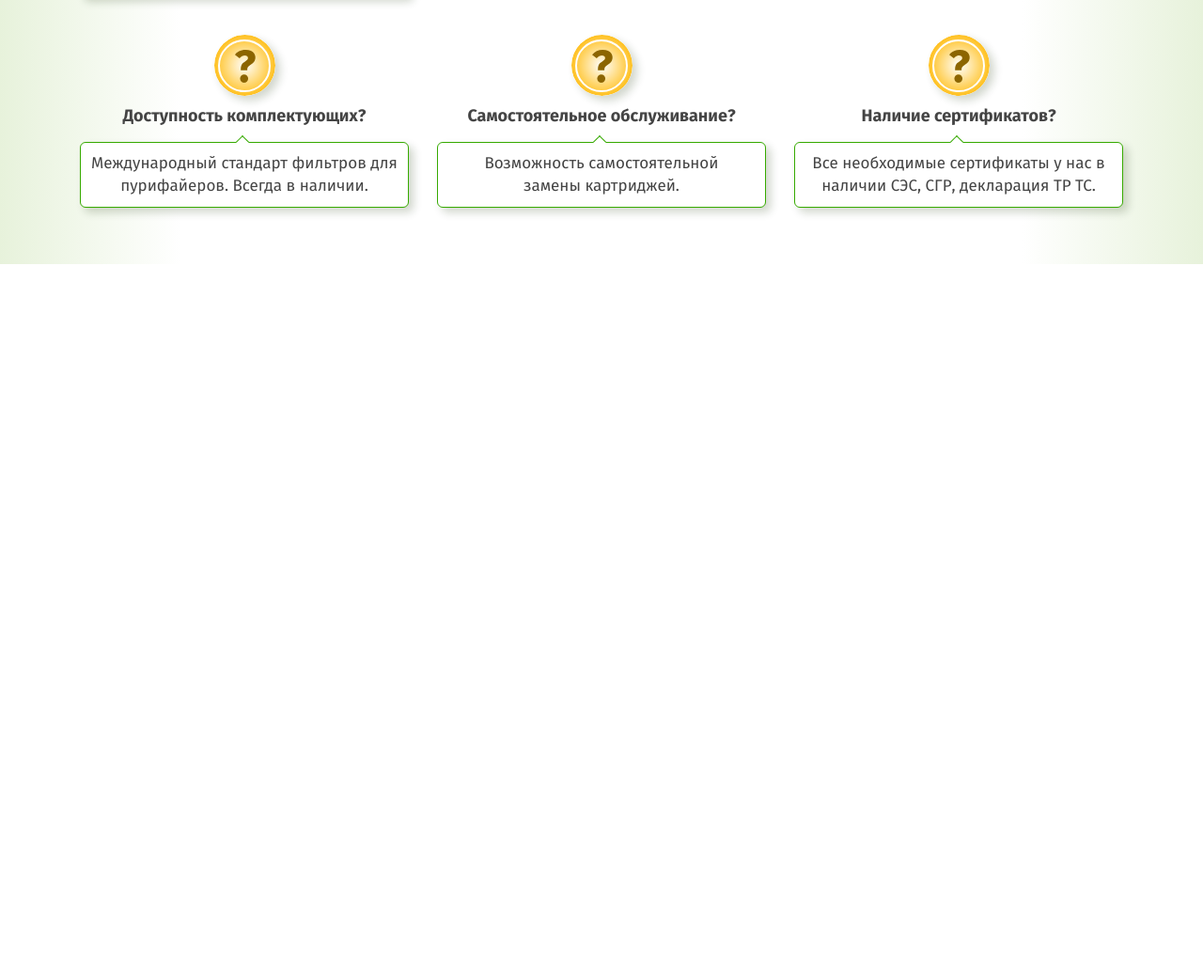
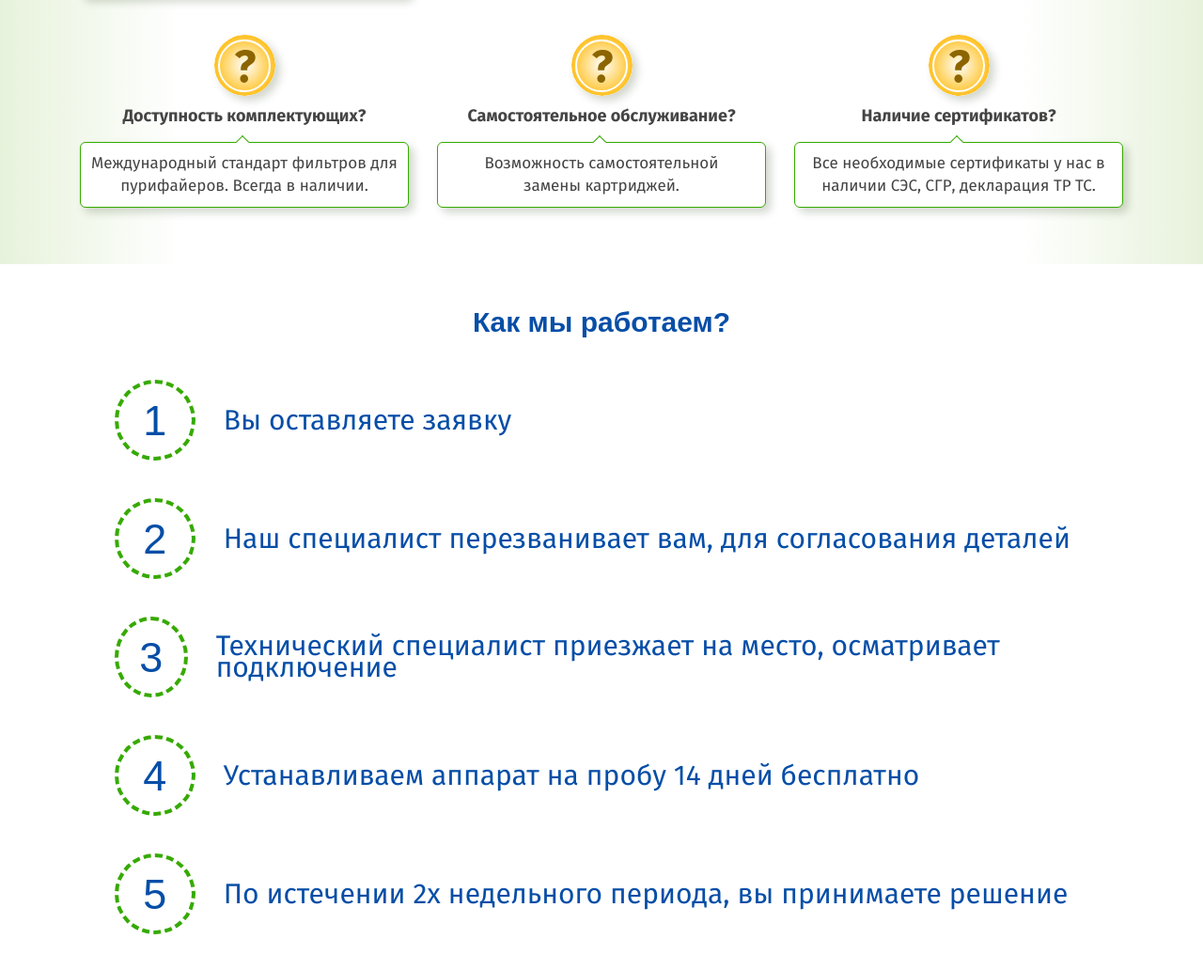
Before and after one commit to jurasiq/inlinewater, a plain HTML site: page index.html in a window 1280 px wide. Shown: the part 3333-4365 px from the top of the page at 94% size. Before the commit the page ends 3614 px from the top, so only its background shows below. Drawn offline with Linux system fonts and the light colour scheme; a web font is replaced by a local one.

Commit message:
Stages layout

```diff
--- a/index.html
+++ b/index.html
@@ -17,7 +17,9 @@
 	<link rel="stylesheet" href="css/main.min.css">
 	<link rel="stylesheet" href="css/fontello.css">
 
-	<link href="https://fonts.googleapis.com/css2?family=Fira+Sans+Condensed:wght@700&family=Fira+Sans:ital,wght@0,400;0,700;1,400&display=swap" rel="stylesheet">
+	<link
+		href="https://fonts.googleapis.com/css2?family=Fira+Sans+Condensed:wght@700&family=Fira+Sans:ital,wght@0,400;0,700;1,400&display=swap"
+		rel="stylesheet">
 </head>
 
 <body>
@@ -200,11 +202,21 @@
 					<h3 class="h3 model-name">Пурифайер A-60 U4L</h3>
 					<div class="model-image"><img src="img/catalog/a60-u4l.png" alt="a60-u4l"></div>
 					<ul class="model-parametr">
-						<li><span>Производитель:</span><p>Южная Корея</p></li>
-						<li><span>Охлаждение:</span><p>7 л/ч (~5-10 C°)</p></li>
-						<li><span>Нагрев:</span><p>15 л/ч (~87-92 С°)</p></li>
-						<li><span>Энергопотребление:</span><p>900 Вт</p></li>
-						<li><span>Габариты:</span><p>347 х 320 х 1050</p></li>
+						<li><span>Производитель:</span>
+							<p>Южная Корея</p>
+						</li>
+						<li><span>Охлаждение:</span>
+							<p>7 л/ч (~5-10 C°)</p>
+						</li>
+						<li><span>Нагрев:</span>
+							<p>15 л/ч (~87-92 С°)</p>
+						</li>
+						<li><span>Энергопотребление:</span>
+							<p>900 Вт</p>
+						</li>
+						<li><span>Габариты:</span>
+							<p>347 х 320 х 1050</p>
+						</li>
 					</ul>
 					<div class="order">
 						<span class="rent">14 дней на пробу</span>
@@ -216,11 +228,21 @@
 					<h3 class="h3 model-name">Пурифайер A-60 U4L</h3>
 					<div class="model-image"><img src="img/catalog/a60-u4l.png" alt="a60-u4l"></div>
 					<ul class="model-parametr">
-						<li><span>Производитель:</span><p>Южная Корея</p></li>
-						<li><span>Охлаждение:</span><p>7 л/ч (~5-10 C°)</p></li>
-						<li><span>Нагрев:</span><p>15 л/ч (~87-92 С°)</p></li>
-						<li><span>Энергопотребление:</span><p>900 Вт</p></li>
-						<li><span>Габариты:</span><p>347 х 320 х 1050</p></li>
+						<li><span>Производитель:</span>
+							<p>Южная Корея</p>
+						</li>
+						<li><span>Охлаждение:</span>
+							<p>7 л/ч (~5-10 C°)</p>
+						</li>
+						<li><span>Нагрев:</span>
+							<p>15 л/ч (~87-92 С°)</p>
+						</li>
+						<li><span>Энергопотребление:</span>
+							<p>900 Вт</p>
+						</li>
+						<li><span>Габариты:</span>
+							<p>347 х 320 х 1050</p>
+						</li>
 					</ul>
 					<div class="order">
 						<span class="rent">14 дней на пробу</span>
@@ -232,11 +254,21 @@
 					<h3 class="h3 model-name">Пурифайер A-60 U4L</h3>
 					<div class="model-image"><img src="img/catalog/a60-u4l.png" alt="a60-u4l"></div>
 					<ul class="model-parametr">
-						<li><span>Производитель:</span><p>Южная Корея</p></li>
-						<li><span>Охлаждение:</span><p>7 л/ч (~5-10 C°)</p></li>
-						<li><span>Нагрев:</span><p>15 л/ч (~87-92 С°)</p></li>
-						<li><span>Энергопотребление:</span><p>900 Вт</p></li>
-						<li><span>Габариты:</span><p>347 х 320 х 1050</p></li>
+						<li><span>Производитель:</span>
+							<p>Южная Корея</p>
+						</li>
+						<li><span>Охлаждение:</span>
+							<p>7 л/ч (~5-10 C°)</p>
+						</li>
+						<li><span>Нагрев:</span>
+							<p>15 л/ч (~87-92 С°)</p>
+						</li>
+						<li><span>Энергопотребление:</span>
+							<p>900 Вт</p>
+						</li>
+						<li><span>Габариты:</span>
+							<p>347 х 320 х 1050</p>
+						</li>
 					</ul>
 					<div class="order">
 						<span class="rent">14 дней на пробу</span>
@@ -248,11 +280,21 @@
 					<h3 class="h3 model-name">Пурифайер A-60 U4L</h3>
 					<div class="model-image"><img src="img/catalog/a60-u4l.png" alt="a60-u4l"></div>
 					<ul class="model-parametr">
-						<li><span>Производитель:</span><p>Южная Корея</p></li>
-						<li><span>Охлаждение:</span><p>7 л/ч (~5-10 C°)</p></li>
-						<li><span>Нагрев:</span><p>15 л/ч (~87-92 С°)</p></li>
-						<li><span>Энергопотребление:</span><p>900 Вт</p></li>
-						<li><span>Габариты:</span><p>347 х 320 х 1050</p></li>
+						<li><span>Производитель:</span>
+							<p>Южная Корея</p>
+						</li>
+						<li><span>Охлаждение:</span>
+							<p>7 л/ч (~5-10 C°)</p>
+						</li>
+						<li><span>Нагрев:</span>
+							<p>15 л/ч (~87-92 С°)</p>
+						</li>
+						<li><span>Энергопотребление:</span>
+							<p>900 Вт</p>
+						</li>
+						<li><span>Габариты:</span>
+							<p>347 х 320 х 1050</p>
+						</li>
 					</ul>
 					<div class="order">
 						<span class="rent">14 дней на пробу</span>
@@ -264,11 +306,21 @@
 					<h3 class="h3 model-name">Пурифайер A-60 U4L</h3>
 					<div class="model-image"><img src="img/catalog/a60-u4l.png" alt="a60-u4l"></div>
 					<ul class="model-parametr">
-						<li><span>Производитель:</span><p>Южная Корея</p></li>
-						<li><span>Охлаждение:</span><p>7 л/ч (~5-10 C°)</p></li>
-						<li><span>Нагрев:</span><p>15 л/ч (~87-92 С°)</p></li>
-						<li><span>Энергопотребление:</span><p>900 Вт</p></li>
-						<li><span>Габариты:</span><p>347 х 320 х 1050</p></li>
+						<li><span>Производитель:</span>
+							<p>Южная Корея</p>
+						</li>
+						<li><span>Охлаждение:</span>
+							<p>7 л/ч (~5-10 C°)</p>
+						</li>
+						<li><span>Нагрев:</span>
+							<p>15 л/ч (~87-92 С°)</p>
+						</li>
+						<li><span>Энергопотребление:</span>
+							<p>900 Вт</p>
+						</li>
+						<li><span>Габариты:</span>
+							<p>347 х 320 х 1050</p>
+						</li>
 					</ul>
 					<div class="order">
 						<span class="rent">14 дней на пробу</span>
@@ -287,7 +339,8 @@
 						<div class="question-item">
 							<img src="img/icons/question.svg" alt="Вопрос">
 							<h4 class="h4">Сложное подключение?</h4>
-							<p class="answer">Не переживайте! <br>Простое и легкое подключение <br>с помощью сверхпрочной полипропиленовой трубки <br>диаметром 8 мм.</p>
+							<p class="answer">Не переживайте! <br>Простое и легкое подключение <br>с помощью сверхпрочной
+								полипропиленовой трубки <br>диаметром 8 мм.</p>
 						</div>
 					</div>
 					<div class="col-10 col-md-6 col-lg-4">
@@ -301,7 +354,8 @@
 						<div class="question-item">
 							<img src="img/icons/question.svg" alt="Вопрос">
 							<h4 class="h4">Каково качество воды?</h4>
-							<p class="answer">Вода прошедшая через наши фильтры соответствует всем нормам санпина. Протоколы испытаний прилагаются.</p>
+							<p class="answer">Вода прошедшая через наши фильтры соответствует всем нормам санпина. Протоколы испытаний
+								прилагаются.</p>
 						</div>
 					</div>
 					<div class="col-10 col-md-6 col-lg-4">
@@ -329,6 +383,47 @@
 			</div>
 		</section>
 
+		<section class="st stages">
+			<h2 class="h2">Как мы работаем?</h2>
+			<div class="stages-wrap">
+				<div class="container-fluid">
+					<div class="row justify-content-center">
+						<div class="col-10">
+							<div class="stage-item">
+								<div class="stage-item_icon">1</div>
+								<div class="stage-item_description">Вы оставляете заявку</div>
+							</div>
+						</div>
+						<div class="col-10">
+							<div class="stage-item">
+								<div class="stage-item_icon">2</div>
+								<div class="stage-item_description">Наш специалист перезванивает вам, для согласования деталей</div>
+							</div>
+						</div>
+						<div class="col-10">
+							<div class="stage-item">
+								<div class="stage-item_icon">3</div>
+								<div class="stage-item_description">Технический специалист приезжает на место, осматривает подключение
+								</div>
+							</div>
+						</div>
+						<div class="col-10">
+							<div class="stage-item">
+								<div class="stage-item_icon">4</div>
+								<div class="stage-item_description">Устанавливаем аппарат на пробу 14 дней бесплатно</div>
+							</div>
+						</div>
+						<div class="col-10">
+							<div class="stage-item">
+								<div class="stage-item_icon">5</div>
+								<div class="stage-item_description">По истечении 2х недельного периода, вы принимаете решение</div>
+							</div>
+						</div>
+					</div>
+				</div>
+			</div>
+		</section>
+
 	</div>
 
 	<!--Vendor scripts-->
--- /dev/null
+++ b/sass/_stages.sass
@@ -0,0 +1,20 @@
+.stage-item
+  display: flex
+  justify-content: start
+  align-items: center
+  margin: 2rem 0
+  &_icon
+    display: flex
+    justify-content: center
+    align-items: center
+    width: 86px
+    height: 86px
+    font-size: 4.5rem
+    font-family: 'Fira Sans Condensed', sans-serif
+    border: 4px dashed $green
+    border-radius: 50%
+    color: $dark-blue
+    margin-right: 3rem
+  &_description
+    color: $dark-blue
+    font-size: 3rem
--- a/sass/main.sass
+++ b/sass/main.sass
@@ -100,3 +100,4 @@ button:active, button:focus, button:hover
 @import howwork
 @import catalog
 @import questions
+@import stages
```
Also changed, not shown: css/main.css, css/main.min.css, 2 other files.
